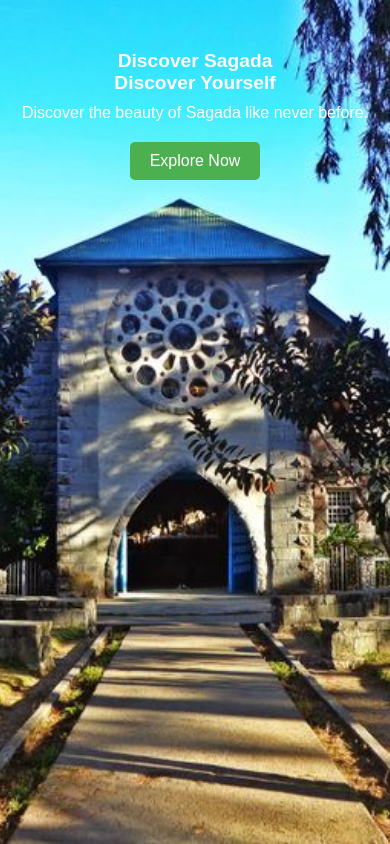
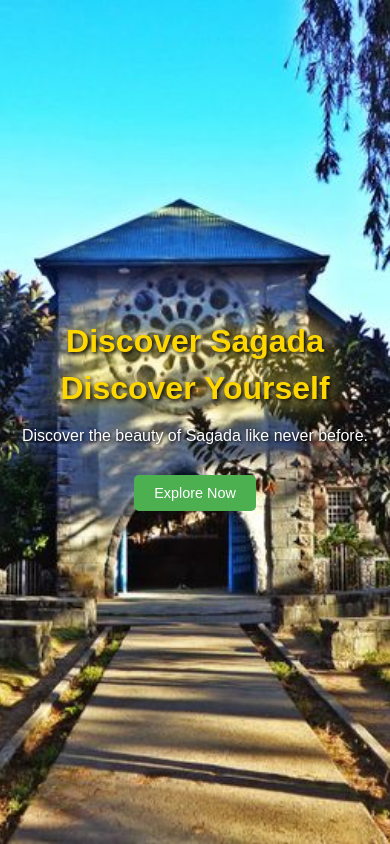
Before and after one commit to leonor014/DiscoverSagada, a plain HTML site: page index.html in a window 390 px wide. Drawn offline with Linux system fonts and the light colour scheme.

Commit message:
updated css

```diff
--- a/style.css
+++ b/style.css
@@ -29,7 +29,7 @@ body {
   display: flex;
   align-items: center;
   justify-content: center;
-  color: white;
+  color: rgb(34, 32, 32);
   position: relative;
   font-family: Arial, sans-serif;
   text-align: center;
@@ -38,12 +38,104 @@ body {
 
 
 .landing-section {
+  display: flex;
+  flex-direction: column;
+  justify-content: center;
+  align-items: center;
   text-align: center;
-  padding: 50px 20px;
   color: white;
   position: relative;
   z-index: 1;
+  height: 100vh;
+  padding: 0 20px;
+  box-sizing: border-box;
 }
+
+
+/* Responsive text sizing */
+.landing-section h1 {
+  font-size: 3rem;
+  margin-bottom: 10px;
+  color: #FFD700; /* Golden Yellow */
+  text-shadow: 2px 2px 4px black; /* Black outline */
+  transition: transform 0.5s ease, text-shadow 0.5s ease, color 0.5s ease;
+  cursor: pointer;
+  animation: goldenGlow 3s infinite alternate;
+}
+
+/* Glow Animation Keyframes */
+@keyframes goldenGlow {
+  0% {
+    text-shadow: 2px 2px 4px black, 0 0 10px #FFD700, 0 0 20px #FFD700;
+  }
+  50% {
+    text-shadow: 2px 2px 4px black, 0 0 20px #FFEC80, 0 0 40px #FFD700;
+  }
+  100% {
+    text-shadow: 2px 2px 4px black, 0 0 10px #FFD700, 0 0 30px #FFA500;
+  }
+}
+
+/* Hover effect for header */
+.landing-section h1:hover {
+  transform: scale(1.1);
+  text-shadow: 4px 4px 10px black;
+  color: #ffec80; /* Lighter golden yellow on hover */
+}
+
+.landing-section p {
+  font-size: 1.3rem;
+  margin-bottom: 20px;
+  color: white;
+  text-shadow: 1px 1px 3px black;
+  animation: fadeIn 2s ease forwards; /* fade in */
+  animation-delay: 0.5s; /* starts after header shows */
+  transition: transform 0.5s ease, opacity 0.5s ease;
+}
+
+.landing-section p:hover {
+  transform: scale(1.05);
+  opacity: 0.9;
+}
+
+.landing-section button {
+  padding: 20px 24px;
+  font-size: 1rem;
+  border: none;
+  border-radius: 5px;
+  background-color: #4CAF50;
+  color: white;
+  cursor: pointer;
+  transition: background 0.3s ease, transform 0.3s ease;
+  animation: buttonBounce 1.5s ease-out forwards;
+  animation-delay: 1.2s; /* after heading & paragraph */
+  opacity: 0;
+}
+
+@keyframes buttonBounce {
+  0% {
+    opacity: 0;
+    transform: translateY(30px);
+  }
+  50% {
+    opacity: 1;
+    transform: translateY(-10px);
+  }
+  70% {
+    transform: translateY(5px);
+  }
+  100% {
+    transform: translateY(0);
+    opacity: 1;
+  }
+}
+
+
+.landing-section button:hover {
+  background-color: #45a049;
+  transform: scale(1.05);
+}
+
 
 .landing-title {
   font-size: 2rem;
@@ -136,16 +228,32 @@ body {
   .landing-title {
     font-size: 1.5rem;
   }
+
   .landing-subtitle {
     font-size: 1rem;
   }
+
   .modal-content {
     max-width: 95%;
     max-height: 80vh;
     padding: 15px;
   }
+
   .modal-title {
     font-size: 1.2rem;
+  }
+
+  .landing-section h1 {
+    font-size: 2rem;
+  }
+
+  .landing-section p {
+    font-size: 1rem;
+  }
+
+  .landing-section button {
+    font-size: 0.9rem;
+    padding: 10px 20px;
   }
 }
 
@@ -153,6 +261,7 @@ body {
   .modal-content {
     max-height: 75vh;
   }
+
   .landing-title {
     font-size: 1.2rem;
   }
```
Lines whose indentation alone changed are shown as unchanged.
